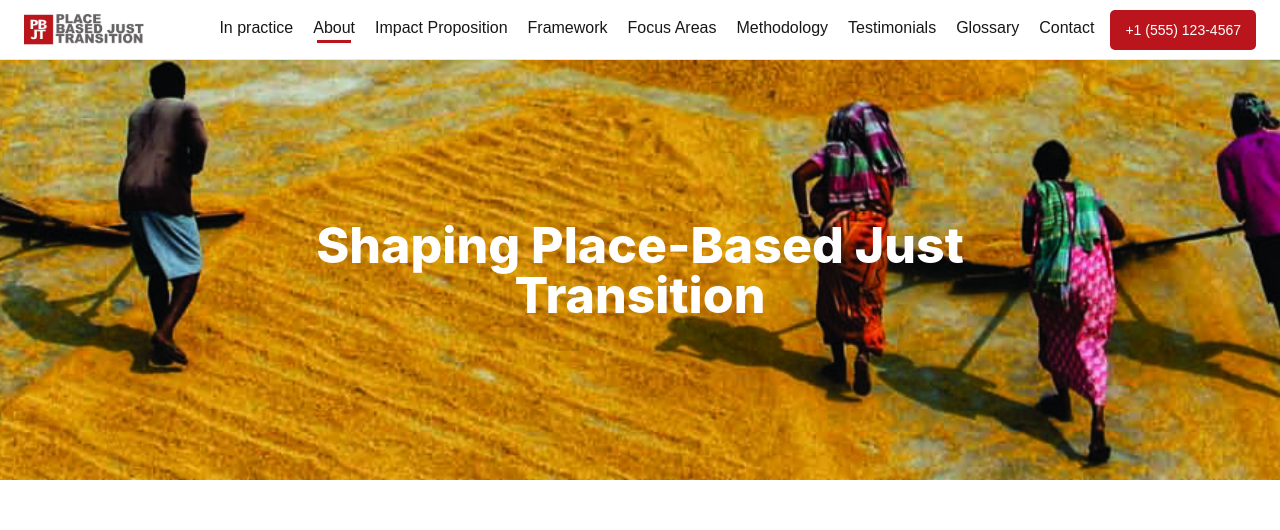
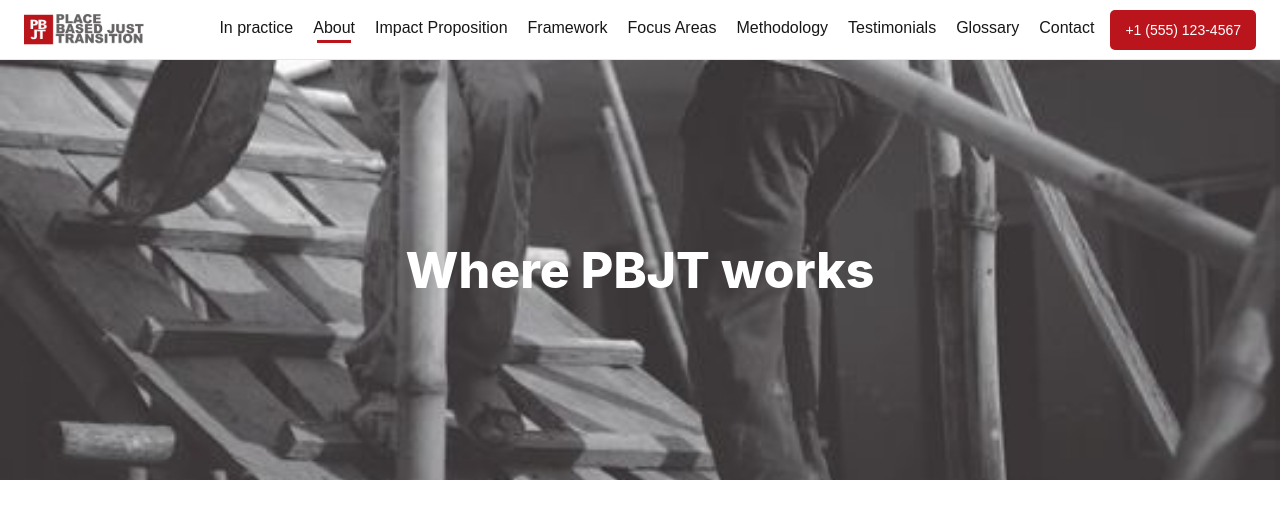
Before and after one commit to muhammed-bilal-uxd/new-pbjt-web-app, a Next.js app: page /about in a window 1280 px wide. Shown: the top 530 px of the page. Built offline with nearby package versions, Linux system fonts and the light colour scheme.

Commit message:
feat: banner change Signed-off-by: bilal <mail2muhammedbilal@gmail.com>

```diff
--- a/src/app/about/page.tsx
+++ b/src/app/about/page.tsx
@@ -9,8 +9,8 @@ const PlaceBasedJustTransition = () => {
       {/* ============ HERO 1: SHAPING ============ */}
 
       <Banner
-        title="Shaping Place-Based Just Transition"
-        imgUrl="/images/about/about-07.jpg"
+        title="Where PBJT works"
+        imgUrl="/images/impact-proposition/hero-center.jpg"
         textColor="#ffffff"
       />
 
```
